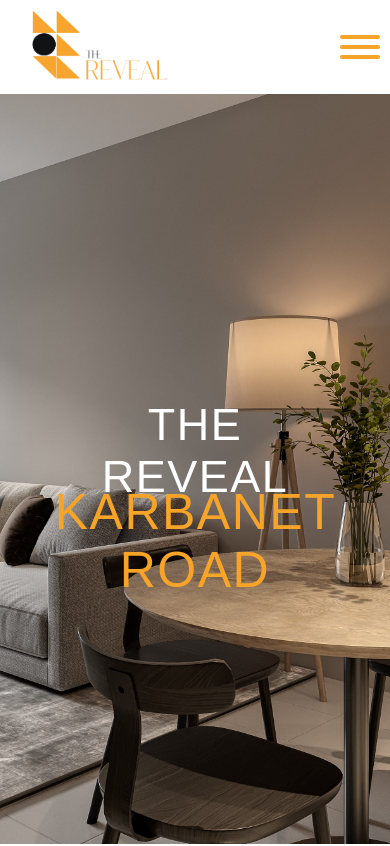
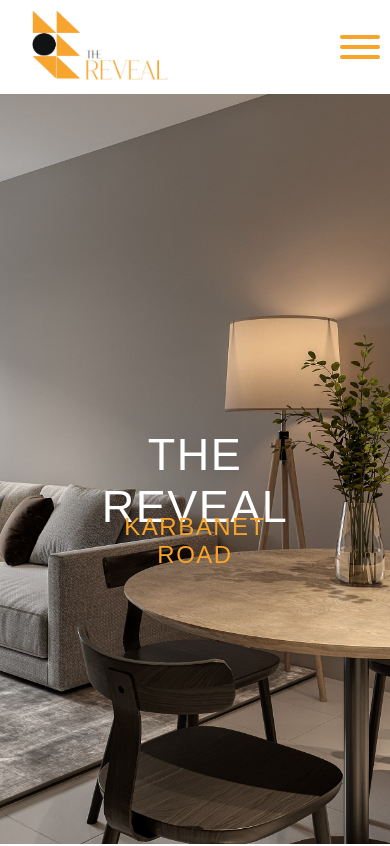
Before and after one commit to olingomaxwell1999/reveal, a Next.js app: page / in a window 390 px wide. Shown: the top 846 px of the page. Built offline with nearby package versions, Linux system fonts and the light colour scheme; a web font is replaced by a local one.

Commit message:
minor change

```diff
--- a/styles/globals.css
+++ b/styles/globals.css
@@ -206,6 +206,10 @@
   .banner-image{
     height: 100vh !important;
     object-fit: cover;
+  }
+
+  .text h3{
+    font-size: 24px;
   }
 
 
```
